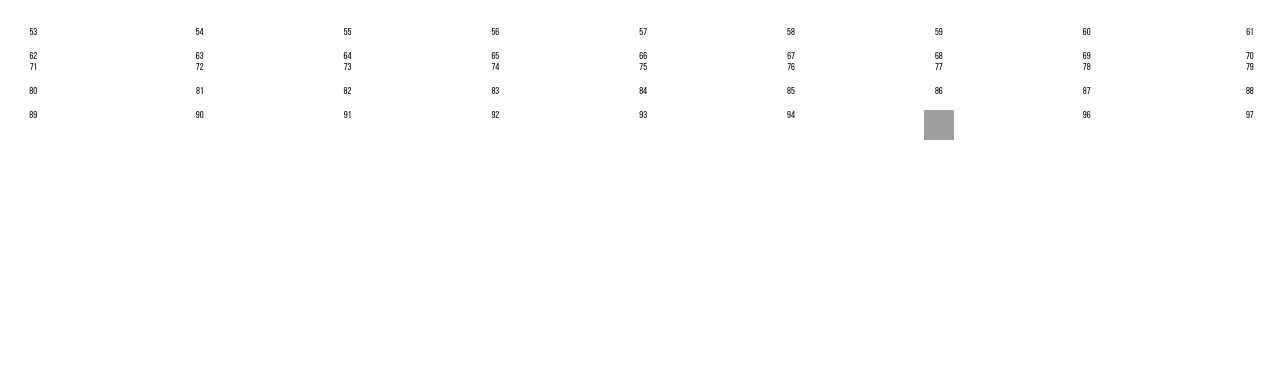
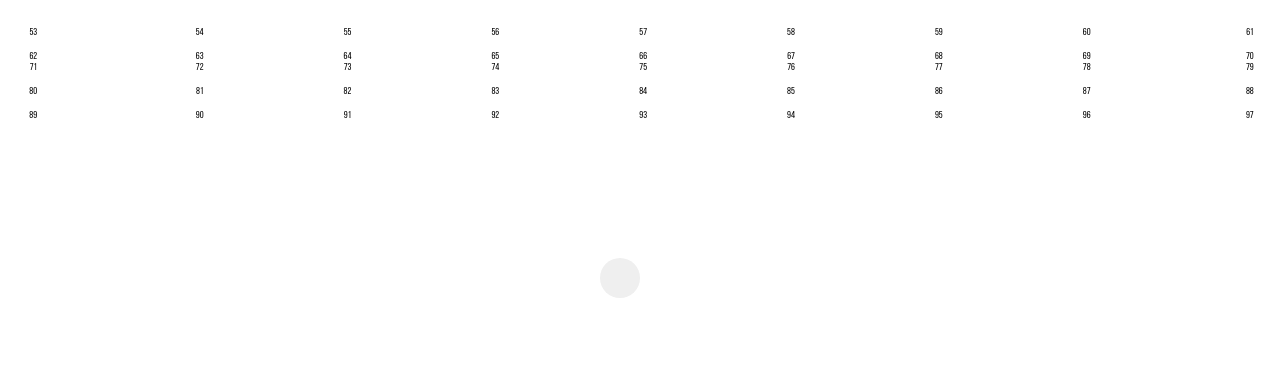
Before and after one commit to Nocsis/WebDesign_Karte, a PHP site: the page made by Vorlagen/layoutWebsite Kopie.html in a window 1280 px wide. Shown: the part 462-849 px from the top of the page. After the commit the page ends 760 px from the top, so only its background shows below. Run offline with PHP 8.4, Linux system fonts and the light colour scheme; grey boxes are pictures that could not be loaded.

Commit message:
Did button magic

```diff
--- a/Vorlagen/layoutWebsite Kopie.html
+++ b/Vorlagen/layoutWebsite Kopie.html
@@ -9,7 +9,7 @@
     <title>Tor nach Zion</title>
     <meta name="viewport" content="width=device-width, initial-scale=1">
     <link rel="stylesheet" href="../stylesheet.css">
-    <script src="scripts.js"></script>
+    <script src="../scripts.js"></script>
   </head>
 
   <body>
@@ -119,7 +119,7 @@
     <div>83</div>
     <div>84</div>
     <div>85</div>
-    <div id="pfeil">86</div>
+    <div>86</div>
     <div>87</div>
     <div>88</div>
     <div>89</div>
@@ -128,17 +128,15 @@
     <div>92</div>
     <div>93</div>
     <div>94</div>
-    <div id="section1">
-      <a href="#section2">
-        <img style="height: 30px; width: 30px;"src="Pfeil-Dummy.jpg" >
-      </a>
-    </div>
+    <div>95</div>
     <div>96</div>
     <div>97</div>
     </div>
 
     <div id="section2"></div>
 
+    <button class="scrollButton" id="downButton" onclick="scrollToBottom()"></button>
+    <button class="scrollButton" id="upButton" onclick="scrollToTop()"></button>
   </body>
 
 </html>
--- a/scripts.js
+++ b/scripts.js
@@ -1 +1,26 @@
 "use strict";
+
+window.onload = function() {checkScroll()};
+window.onscroll = function() {checkScroll()};
+
+function checkScroll() {
+    if (document.body.scrollTop > (document.body.scrollHeight / 4) || document.documentElement.scrollTop > (document.documentElement.scrollHeight / 4)) {
+        document.getElementById("upButton").style.display = "block";
+        document.getElementById("downButton").style.display = "none";
+    }
+    else {
+        document.getElementById("upButton").style.display = "none";
+        document.getElementById("downButton").style.display = "block";
+    }
+}
+
+function scrollToTop() {
+    window.scroll({top: 0, behavior: 'smooth'});
+    /*document.body.scrollTop = 0; //Safari
+    document.documentElement.scrollTop = 0; //Chrome, Firefox, IE and Opera*/
+}
+
+function scrollToBottom() {
+    window.scroll({top: document.body.scrollHeight, behavior: 'smooth'});
+    window.scroll({top: document.documentElement.scrollHeight, behavior: 'smooth'});
+}
--- a/stylesheet.css
+++ b/stylesheet.css
@@ -27,6 +27,7 @@ body{
   margin: 0px;
   font-family: 'BebasNeueRegular';
   width: 1vw;
+  overflow-x: hidden;
 }
 
 .grid-container {
@@ -44,7 +45,7 @@ body{
     '. . . jahr jahr . . . .'
     '. . . . . . . . .'
     '. . . . . . . . .'
-    '. . . . pfeil . . . .'
+    '. . . . . . . . .'
 }
 
 .grid-container > div {
@@ -103,12 +104,8 @@ nav a:hover {
   width: 30px;
 }
 
-#section1 {
-  height: auto;
-}
-
 #section2 {
-  height: 1080px;
+  height: 100vh;
 }
 
 #ueberleben {
@@ -130,3 +127,27 @@ strong{
   grid-area: navigationRechts;
 
 }
+
+.scrollButton {
+  width: 3vw;
+  height: 3vw;
+  position: fixed;
+  bottom: 5vh;
+  right: 50vw;
+  z-index: 99;
+  border: none;
+  outline: none;
+  cursor: pointer;
+  padding: 20px;
+  border-radius: 50%;
+}
+
+#downButton {
+  display: none;
+  /*TODO: Add background: url(down arrow);*/
+}
+
+#upButton {
+  display: none;
+  /*TODO: Add background: url(up arrow);*/
+}
```
